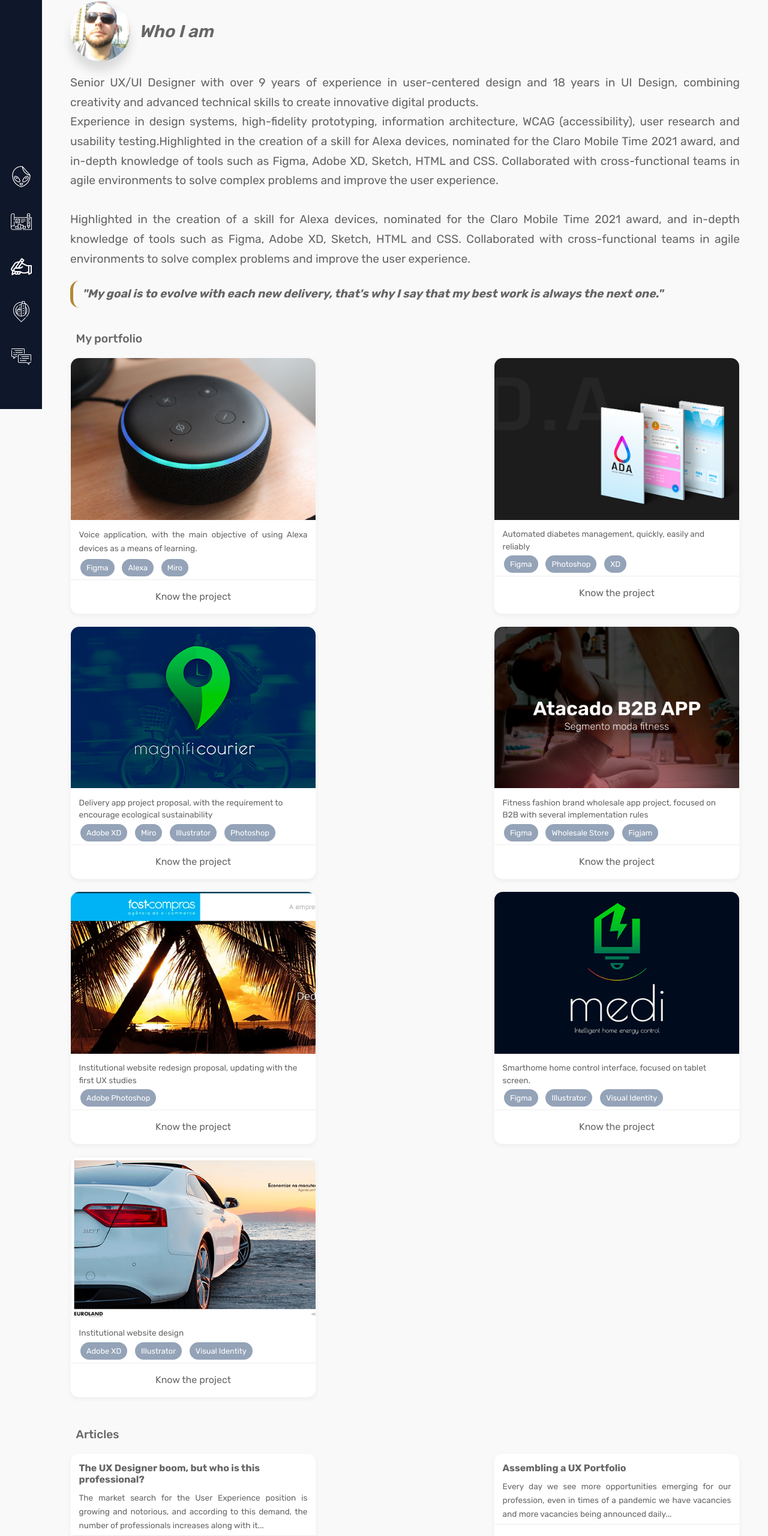
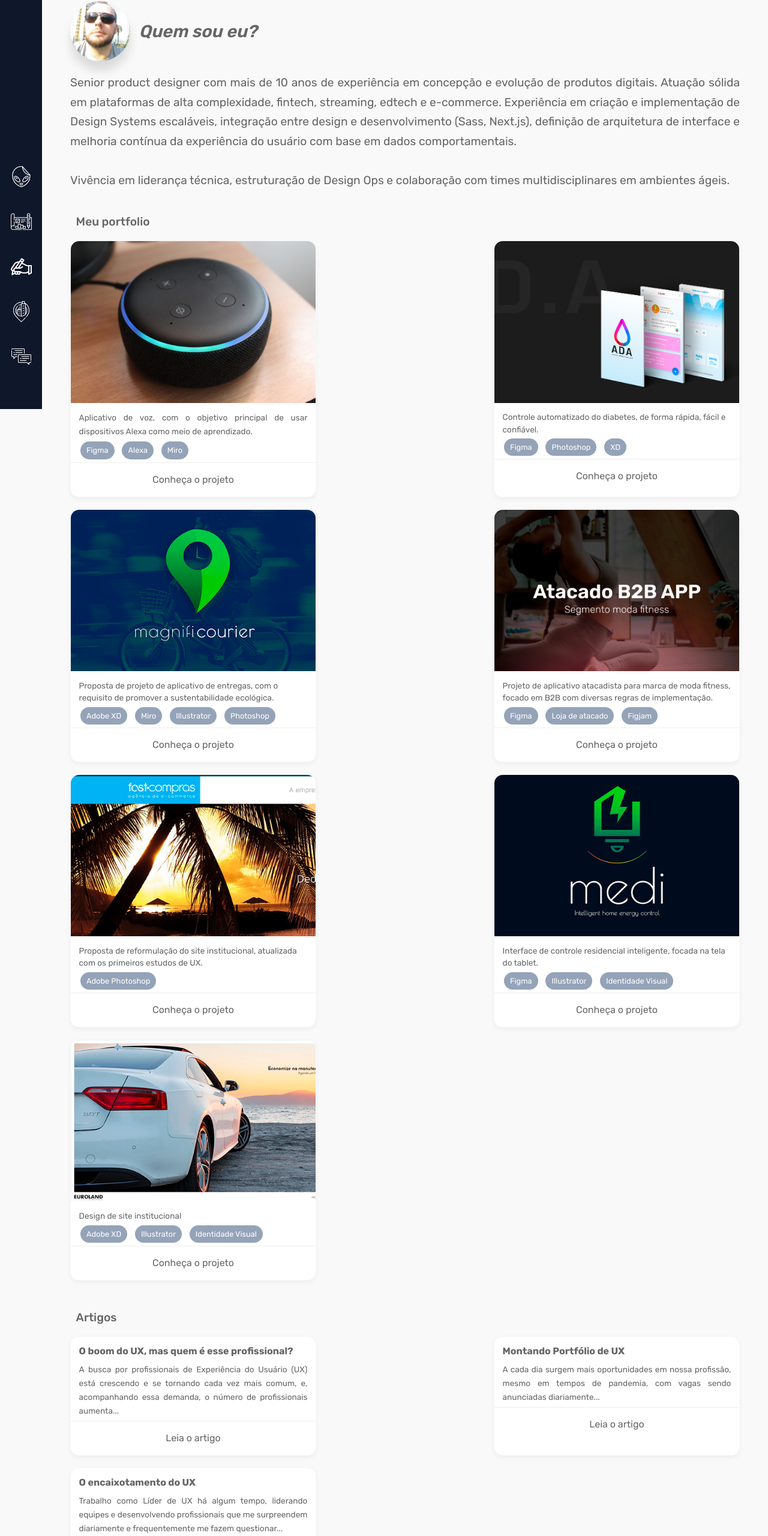
Before and after one commit to MiltonNeto/miltonneto.com.br, a Next.js app: page / in a window 1280 px wide. Shown: the part 118-2679 px from the top of the page at 60% size. Built offline with nearby package versions, Linux system fonts and the light colour scheme.

Commit message:
Index page

```diff
--- a/components/sections/SectionHowTo.tsx
+++ b/components/sections/SectionHowTo.tsx
@@ -7,7 +7,7 @@ export default function SectionHowTo(){
     return(
         <>
             <Row className="contentText">
-            Working with digital experience design is much more than making beautiful screens, many times it doesn't even involve "making screens". Our job is to create solutions for online and offline services, taking as direction, the desires, needs and "pains" of users to make the product, service, etc., easier, familiar or pleasant to use.
+            Trabalhar com design de experiência digital vai muito além de criar telas bonitas; muitas vezes, nem sequer envolve "criar telas". Nosso trabalho é criar soluções para serviços online e offline, guiados pelos desejos, necessidades e dificuldades dos usuários, para tornar o produto, serviço etc. mais fácil, familiar e agradável de usar.
             </Row>
             <Row>
                 <div className={styles.boxList}>
@@ -17,7 +17,7 @@ export default function SectionHowTo(){
                     </div>
                     <div className={styles.box}>
                     <Image src="/images/icones/prototype.png"   width={150} height={150} className={styles.boxIcon} alt="box Icon"/>
-                        <h6 className="boxText">Prototyping</h6>
+                        <h6 className="boxText">Prototipando</h6>
                     </div>
                     <div className={styles.box}>
                     <Image src="/images/icones/jornadas.png"   width={150} height={150} className={styles.boxIcon} alt="box Icon"/>
@@ -26,7 +26,7 @@ export default function SectionHowTo(){
 
                     <div className={styles.box}>
                     <Image src="/images/icones/strategy.png"   width={150} height={150} className={styles.boxIcon} alt="box Icon"/>
-                        <h6 className="boxText">Strategies</h6>
+                        <h6 className="boxText">Estratégias</h6>
                     </div>
                     <div className={styles.box}>
                     <Image src="/images/icones/architecture.png"    width={150} height={150} className={styles.boxIcon} alt="box Icon"/>
@@ -34,14 +34,14 @@ export default function SectionHowTo(){
                     </div>
                     <div className={styles.box}>
                     <Image src="/images/icones/mentoria.png"   width={150} height={150} className={styles.boxIcon} alt="box Icon"/>
-                        <h6 className="boxText">Mentoring</h6>
+                        <h6 className="boxText">Mentoria</h6>
                     </div>
                 </div>
             </Row>
 
             <Row>
                 <div className="quote">
-                Working on innovation, making people's lives easier, conceptualizing, testing, not treating people just like numbers are part of our routine.
+                Trabalhar com inovação, facilitar a vida das pessoas, conceber ideias, testar e não tratar as pessoas apenas como números faz parte da nossa rotina.
                 </div>
             </Row>
 
@@ -49,7 +49,7 @@ export default function SectionHowTo(){
                 <Col xxl="6">
                     <h4 className="subtitle">
                         <Image src="/images/icones/tools-color.png" width="35" height="35" alt="subTitleIcon"/>
-                        <span>Tools</span>
+                        <span>Ferramentas</span>
                     </h4>
 
                     <ul className={styles.verticalBoxList}>
@@ -116,7 +116,7 @@ export default function SectionHowTo(){
                 <Col xxl="6">
                     <h4 className="subtitle">
                         <Image src='/images/icones/skills-color.png' width="35" height="35" alt="subTitleIcon"/>
-                        <span>Skills</span>
+                        <span>Habilidades</span>
                     </h4>
 
                     <ul className={styles.skillBoxList}>
@@ -137,7 +137,11 @@ export default function SectionHowTo(){
                             <Progress barClassName={styles.progressColor} style={{ height: '3px'}} value={65} />
                         </li>
                         <li className={styles.skillBoxItem}>
-                            <span>Information architecture</span>
+                            <span>IA para Design</span>
+                            <Progress barClassName={styles.progressColor} style={{ height: '3px'}} value={70} />
+                        </li>
+                        <li className={styles.skillBoxItem}>
+                            <span>Arquitetura da informação</span>
                             <Progress barClassName={styles.progressColor} style={{ height: '3px'}} value={70} />
                         </li>
                         <li className={styles.skillBoxItem}>
@@ -149,15 +153,15 @@ export default function SectionHowTo(){
                             <Progress barClassName={styles.progressColor} style={{ height: '3px'}} value={95} />
                         </li>
                         <li className={styles.skillBoxItem}>
-                            <span>Prototyping</span>
+                            <span>Prototipação</span>
                             <Progress barClassName={styles.progressColor} style={{ height: '3px'}} value={80} />
                         </li>
                         <li className={styles.skillBoxItem}>
-                            <span>Gamification</span>
+                            <span>Gamificação</span>
                             <Progress barClassName={styles.progressColor} style={{ height: '3px'}} value={70} />
                         </li>
                         <li className={styles.skillBoxItem}>
-                            <span>Agile Methods</span>
+                            <span>Métodos ágeis</span>
                             <Progress barClassName={styles.progressColor} style={{ height: '3px'}} value={65} />
                         </li>
                         <li className={styles.skillBoxItem}>
@@ -171,7 +175,7 @@ export default function SectionHowTo(){
 
                 <Row>
                     <div className="quote">
-                    Sometimes in a project, we need to exercise a more macro vision. It's like a board game "TWO STEPS BACK" and try to see what might be missing!
+                    Às vezes, em um projeto, precisamos exercer uma visão mais macro. É como um jogo de tabuleiro chamado "DOIS PASSOS PARA TRÁS", onde tentamos identificar o que pode estar faltando!
                     </div>
                 </Row>
             </Row>
--- a/components/sections/SectionItsMe.tsx
+++ b/components/sections/SectionItsMe.tsx
@@ -11,20 +11,20 @@ export default function SectionItsMe(){
                     <Col xs="12" xxl="3">
                         <h3 className="sectionTitle">
                             <Image src='/images/eu-mobile.png' width="100" height="100" alt='Oi, esse sou eu ' className={styles.contentImage}/>
-                        <span>Who I am</span>
+                        <span>Quem sou eu?</span>
                     </h3>
                     </Col>
                     <Col xs="12" xxl="9" className={styles.contentText}>
                         <p>
-                        Senior UX/UI Designer with over 9 years of experience in user-centered design and 18 years in UI Design, combining creativity and advanced technical skills to create innovative digital products. <br/>Experience in design systems, high-fidelity prototyping, information architecture, WCAG (accessibility), user research and usability testing.Highlighted in the creation of a skill for Alexa devices, nominated for the Claro Mobile Time 2021 award, and in-depth knowledge of tools such as Figma, Adobe XD, Sketch, HTML and CSS. Collaborated with cross-functional teams in agile environments to solve complex problems and improve the user experience.
+                        Senior product designer com mais de 10 anos de experiência em concepção e evolução de produtos digitais. Atuação sólida em plataformas de alta complexidade, fintech, streaming, edtech e e-commerce. Experiência em criação  e implementação  de Design Systems escaláveis, integração entre design e desenvolvimento  (Sass, Next.js), definição de arquitetura de interface e melhoria contínua da experiência do usuário com base em dados comportamentais.
                         <br/>
                         <br/>
-                        Highlighted in the creation of a skill for Alexa devices, nominated for the Claro Mobile Time 2021 award, and in-depth knowledge of tools such as Figma, Adobe XD, Sketch, HTML and CSS. Collaborated with cross-functional teams in agile environments to solve complex problems and improve the user experience.
+                        Vivência em liderança técnica, estruturação de Design Ops e colaboração com times multidisciplinares em ambientes ágeis.
                         </p>
 
-                        <Col xs="12" xxl="12" className="quote">
+                        {/*<Col xs="12" xxl="12" className="quote">
                         "My goal is to evolve with each new delivery, that's why I say that my best work is always the next one."
-                        </Col>
+                        </Col>*/}
                     </Col>
 
 
--- a/components/sections/SectionPortfolio.tsx
+++ b/components/sections/SectionPortfolio.tsx
@@ -12,7 +12,7 @@ export default function SectionWhatIDo(){
             <Row className="subcontent">
                 <h4 className="subtitle">
                     <Image src="/images/icones/portfolio-color.png" layout='responsive' width={35} height={35} alt="Conheça meus trabalhos" />
-                    <span>My portfolio</span>
+                    <span>Meu portfolio</span>
                 </h4>
 
                     <div className={styles.cards}>
@@ -21,7 +21,7 @@ export default function SectionWhatIDo(){
                             <Image src='/images/alexa.jpg' layout='responsive' width={410} height={271} alt="Imagem de projeto" className={styles.cardImage} />
                             <div className={styles.cardText}>
                                 <p>
-                                Voice application, with the main objective of using Alexa devices as a means of learning.
+                                Aplicativo de voz, com o objetivo principal de usar dispositivos Alexa como meio de aprendizado.
                                 </p>
                             </div>
                             <ul className={styles.cardSkills}>
@@ -30,13 +30,13 @@ export default function SectionWhatIDo(){
                                 <li>Miro</li>
                             </ul>
                             <div className={styles.cardAction}>
-                                <button className={styles.buttonAction}>Know the project</button>
+                                <button className={styles.buttonAction}>Conheça o projeto</button>
                             </div>
                         </Link>
                         <Link href="/ProjectAda" className={styles.card}>
                             <Image src='/images/projetos/ada/thumb-ada.png' layout='responsive' width={410} height={271} alt="Imagem de projeto" className={styles.cardImage} />
                             <div className={styles.cardText}>
-                            Automated diabetes management, quickly, easily and reliably
+                            Controle automatizado do diabetes, de forma rápida, fácil e confiável.
                             </div>
                             <ul className={styles.cardSkills}>
                                 <li>Figma</li>
@@ -44,13 +44,13 @@ export default function SectionWhatIDo(){
                                 <li>XD</li>
                             </ul>
                             <div className={styles.cardAction}>
-                            <button className={styles.buttonAction}>Know the project</button>
+                            <button className={styles.buttonAction}>Conheça o projeto</button>
                             </div>
                         </Link>
                         <Link href="/ProjectMagnifiCourier" className={styles.card}>
                             <Image src='/images/projetos/magnificourier/thumb-mini.png' layout='responsive' width={410} height={271} alt="Imagem de projeto" className={styles.cardImage} />
                             <div className={styles.cardText}>
-                            Delivery app project proposal, with the requirement to encourage ecological sustainability
+                            Proposta de projeto de aplicativo de entregas, com o requisito de promover a sustentabilidade ecológica.
                             </div>
                             <ul className={styles.cardSkills}>
                                 <li>Adobe XD</li>
@@ -60,64 +60,64 @@ export default function SectionWhatIDo(){
 
                             </ul>
                             <div className={styles.cardAction}>
-                            <button className={styles.buttonAction}>Know the project</button>
+                            <button className={styles.buttonAction}>Conheça o projeto</button>
                             </div>
                         </Link>
 
                         <Link href="/ProjectB2B" className={styles.card}>
                             <Image src='/images/projetos/b2b/thumb-mini.png' layout='responsive' width={410} height={271} alt="Imagem de projeto" className={styles.cardImage} />
                             <div className={styles.cardText}>
-                            Fitness fashion brand wholesale app project, focused on B2B with several implementation rules
+                            Projeto de aplicativo atacadista para marca de moda fitness, focado em B2B com diversas regras de implementação.
                             </div>
                             <ul className={styles.cardSkills}>
                                 <li>Figma</li>
-                                <li>Wholesale Store</li>
+                                <li>Loja de atacado</li>
                                 <li>Figjam</li>
                             </ul>
                             <div className={styles.cardAction}>
-                            <button className={styles.buttonAction}>Know the project</button>
+                            <button className={styles.buttonAction}>Conheça o projeto</button>
                             </div>
                         </Link>
 
                         <Link href="/ProjectRedesignFast" className={styles.card}>
                             <Image src='/images/projetos/fastcompras/thumb-mini.png' layout='responsive' width={410} height={271} alt="Imagem de projeto" className={styles.cardImage} />
                             <div className={styles.cardText}>
-                                Institutional website redesign proposal, updating with the first UX studies
+                                Proposta de reformulação do site institucional, atualizada com os primeiros estudos de UX.
                             </div>
                             <ul className={styles.cardSkills}>
                                 <li>Adobe Photoshop</li>
                             </ul>
                             <div className={styles.cardAction}>
-                            <button className={styles.buttonAction}>Know the project</button>
+                            <button className={styles.buttonAction}>Conheça o projeto</button>
                             </div>
                         </Link>
                         <Link href="/ProjectMedi" className={styles.card}>
                             <Image src='/images/projetos/medi/thumb-mini.png' layout='responsive' width={410} height={271} alt="Imagem de projeto" className={styles.cardImage} />
                             <div className={styles.cardText}>
-                                Smarthome home control interface, focused on tablet screen.
+                                Interface de controle residencial inteligente, focada na tela do tablet.
                             </div>
                             <ul className={styles.cardSkills}>
                                 <li>Figma</li>
                                 <li>Illustrator</li>
-                                <li>Visual Identity</li>
+                                <li>Identidade Visual</li>
                             </ul>
                             <div className={styles.cardAction}>
-                            <button className={styles.buttonAction}>Know the project</button>
+                            <button className={styles.buttonAction}>Conheça o projeto</button>
                             </div>
                         </Link>
 
                         <Link href="/ProjectEuroland" className={styles.card}>
                             <Image src='/images/projetos/euroland/thumb-mini.png' layout='responsive' width={410} height={271} alt="Imagem de projeto" className={styles.cardImage} />
                             <div className={styles.cardText}>
-                                Institutional website design
+                                Design de site institucional
                             </div>
                             <ul className={styles.cardSkills}>
                                 <li>Adobe XD</li>
                                 <li>Illustrator</li>
-                                <li>Visual Identity</li>
+                                <li>Identidade Visual</li>
                             </ul>
                             <div className={styles.cardAction}>
-                            <button className={styles.buttonAction}>Know the project</button>
+                            <button className={styles.buttonAction}>Conheça o projeto</button>
                             </div>
                         </Link>
 
@@ -127,34 +127,34 @@ export default function SectionWhatIDo(){
             <Row className="subcontent">
                 <h4 className="subtitle">
                     <Image src="/images/icones/article-color.png" layout='responsive' width={35} height={35} alt="Conheça meus trabalhos" />
-                    <span>Articles</span>
+                    <span>Artigos</span>
                 </h4>
                 <div className={styles.cards}>
                     <Link href="https://www.linkedin.com/pulse/o-boom-do-ux-mas-quem-%C3%A9-esse-profissional-milton-neto/" target='_blank' className={styles.card}>
                         <div className={styles.cardText}>
-                            <h6 className={styles.cardTextTitle}>The UX Designer boom, but who is this professional?</h6>
-                            <p>The market search for the User Experience position is growing and notorious, and according to this demand, the number of professionals increases along with it...</p>
+                            <h6 className={styles.cardTextTitle}>O boom do UX, mas quem é esse profissional?</h6>
+                            <p>A busca por profissionais de Experiência do Usuário (UX) está crescendo e se tornando cada vez mais comum, e, acompanhando essa demanda, o número de profissionais aumenta...</p>
                         </div>
                         <div className={styles.cardAction}>
-                        <button className={styles.buttonAction}>Read the full article</button>
+                        <button className={styles.buttonAction}>Leia o artigo</button>
                         </div>
                     </Link>
                     <Link href="https://www.linkedin.com/pulse/montando-portf%C3%B3lio-de-ux-milton-neto/" target="_blank" className={styles.card}>
                         <div className={styles.cardText}>
-                            <h6 className={styles.cardTextTitle}>Assembling a UX Portfolio</h6>
-                            <p>Every day we see more opportunities emerging for our profession, even in times of a pandemic we have vacancies and more vacancies being announced daily...</p>
+                            <h6 className={styles.cardTextTitle}>Montando Portfólio de UX</h6>
+                            <p>A cada dia surgem mais oportunidades em nossa profissão, mesmo em tempos de pandemia, com vagas sendo anunciadas diariamente...</p>
                         </div>
                         <div className={styles.cardAction}>
-                            <button className={styles.buttonAction}>Read the full article</button>
+                            <button className={styles.buttonAction}>Leia o artigo</button>
                         </div>
                     </Link>
                     <Link href="https://www.linkedin.com/pulse/o-encaixotamento-do-ux-milton-neto/" target="_blank" className={styles.card}>
                         <div className={styles.cardText}>
-                            <h6 className={styles.cardTextTitle}>The UX boxing</h6>
-                            <p>I've been working as a UX Lead for some time, leading teams and developing professionals who surprise me daily and often make me question...</p>
+                            <h6 className={styles.cardTextTitle}>O encaixotamento do UX</h6>
+                            <p>Trabalho como Líder de UX há algum tempo, liderando equipes e desenvolvendo profissionais que me surpreendem diariamente e frequentemente me fazem questionar...</p>
                         </div>
                         <div className={styles.cardAction}>
-                            <button className={styles.buttonAction}>Read the full article</button>
+                            <button className={styles.buttonAction}>Leia o artigo</button>
                         </div>
                     </Link>
 
```
Also changed, not shown: components/sections/SectionResume.tsx (+24 -24 lines).
